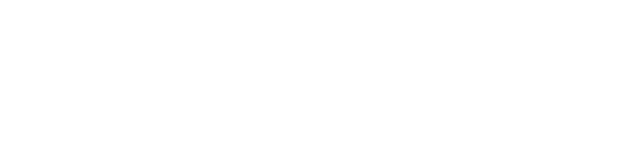
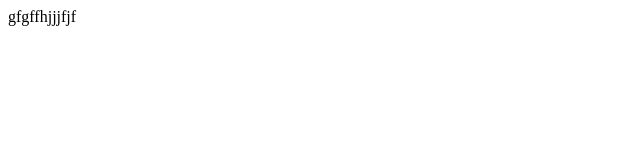
Before and after one commit to ling01/test1, a plain HTML site: page detail.html in a window 1280 px wide. Shown: the whole page, without its empty margins (0-640 px from the left). Drawn offline with Linux system fonts and the light colour scheme.

Commit message:
修改了detail.html

```diff
--- a/detail.html
+++ b/detail.html
@@ -5,6 +5,6 @@
 	<title>lll</title>
 </head>
 <body>
-
+	gfgffhjjjfjf
 </body>
 </html>
```
